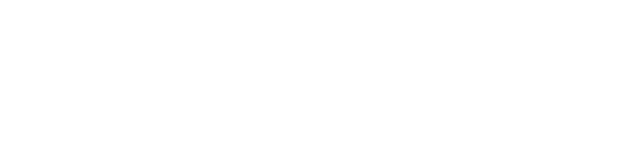
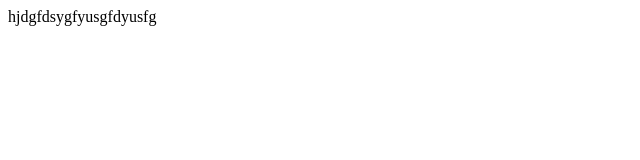
Before and after one commit to kayladwi30/web2, a plain HTML site: page index.html in a window 1280 px wide. Shown: the whole page, without its empty margins (0-640 px from the left). Drawn offline with Linux system fonts and the light colour scheme.

Commit message:
Update index.html

```diff
--- a/index.html
+++ b/index.html
@@ -6,6 +6,6 @@
     <title>Document</title>
 </head>
 <body>
-
+    hjdgfdsygfyusgfdyusfg
 </body>
 </html>
```
